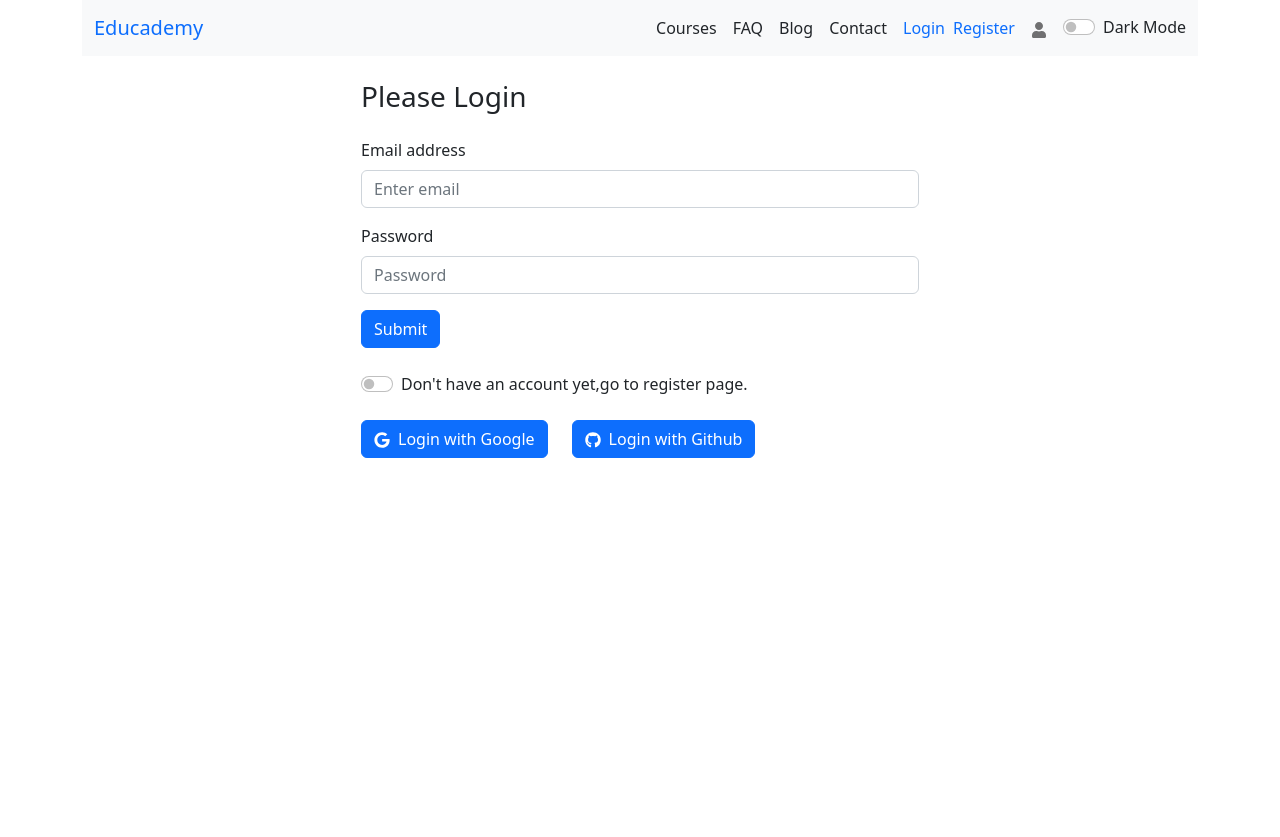
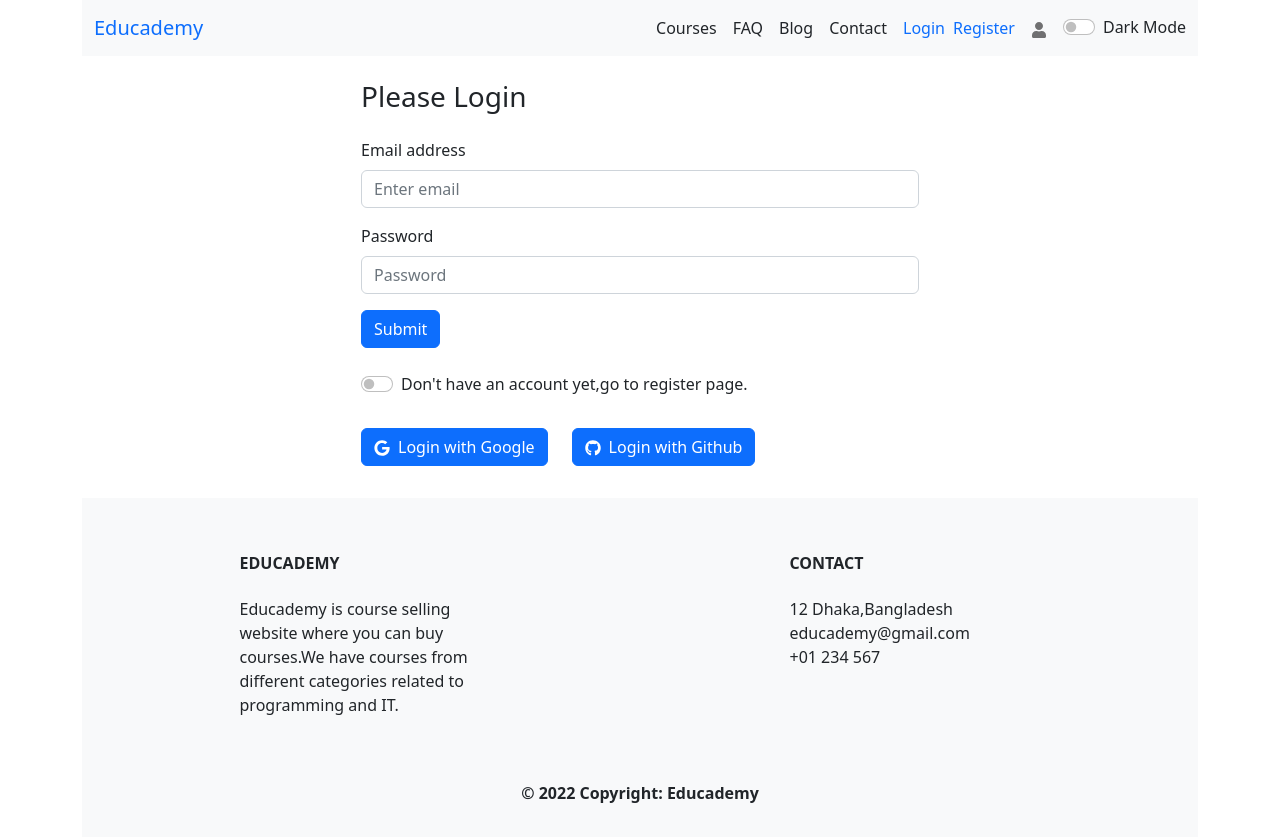
Before and after one commit to thinkingmore/educademy, a React (Create React App) app: page /login in a window 1280 px wide. Before the commit the page ends 800 px from the top, so only its background shows below. Built offline with nearby package versions, Linux system fonts and the light colour scheme; no server answers.

Commit message:
added a footer

```diff
--- a/public/index.html
+++ b/public/index.html
@@ -24,7 +24,7 @@
       work correctly both with client-side routing and a non-root public URL.
       Learn how to configure a non-root public URL by running `npm run build`.
     -->
-    <title>React App</title>
+    <title>Educademy</title>
   </head>
   <body>
     <noscript>You need to enable JavaScript to run this app.</noscript>
--- a/src/Pages/Courses/Course.js
+++ b/src/Pages/Courses/Course.js
@@ -13,8 +13,9 @@ const Course = () => {
             const doc = new jsPDF();
             const details = document.getElementById("csName").textContent;
             const price = document.getElementById("csPrice").textContent;
-            doc.text(details,10,10)
-            doc.text(price,30,30)
+            doc.setFontSize(20)
+            doc.text(35,25,details)
+            doc.text(60,50,price)
             doc.save('welcome.pdf')
          }
 
@@ -39,7 +40,7 @@ const Course = () => {
                     <Button onClick={print} variant="primary">Download <FaArrowCircleRight/></Button>
                 </Card.Body>
             </Card>
-            <Card id="courseDetails" style={{width:'30rem'}}>
+            <Card id="courseDetails" style={{width:"60%"}}>
                 <Card.Img variant="top" src={course.img_url} />
                 <Card.Body>
                 <Card.Title id="csName">{course.course_title}</Card.Title>
--- a/src/Pages/Login/Login/Login.js
+++ b/src/Pages/Login/Login/Login.js
@@ -89,8 +89,8 @@ const Login = () => {
                 </div>
             </Form>
             <>
-                <Button onClick={handleGoogleSignIn} className='me-4' variant="primary"><FaGoogle/><span className='ms-2'>Login with Google</span></Button>
-                <Button onClick={handleGithubSignIn} className='me-4' variant="primary"><FaGithub/><span className='ms-2'>Login with Github</span></Button>
+                <Button onClick={handleGoogleSignIn} className='me-4 my-2' variant="primary"><FaGoogle/><span className='ms-2'>Login with Google</span></Button>
+                <Button onClick={handleGithubSignIn} className='me-4 my-2' variant="primary"><FaGithub/><span className='ms-2'>Login with Github</span></Button>
 
             </>
         </div>
--- a/src/Pages/Login/Register/Register.js
+++ b/src/Pages/Login/Register/Register.js
@@ -50,7 +50,7 @@ const Register = () => {
         <div>
             <Form onSubmit={handleSubmit}>
                 <Form.Group className="mb-3" controlId="formBasicEmail">
-                    <Form.Label>Your Name</Form.Label>
+                    <Form.Label>Full Name</Form.Label>
                 <Form.Control name="name" type="name" placeholder="Your Name" />
                 </Form.Group>
                 <Form.Group className="mb-3" controlId="formBasicPassword">
--- /dev/null
+++ b/src/layout/Footer/Footer.js
@@ -0,0 +1,48 @@
+import React from 'react';
+
+const Footer = () => {
+
+    return (
+        <footer class="text-center text-lg-start bg-light p-2 mt-4">
+            <section class="">
+                <div class="container text-center text-md-start mt-5">
+
+                <div class="row mt-3">
+
+                    <div class="col-md-3 col-lg-4 col-xl-3 mx-auto mb-4">
+
+                    <h6 class="text-uppercase fw-bold mb-4">
+                      Educademy
+                    </h6>
+                    <p>
+                       Educademy is course selling website where you can buy courses.We have courses
+                       from different categories related to programming and IT.
+                    </p>
+                    </div>
+                    <div class="col-md-4 col-lg-3 col-xl-3 mx-auto mb-md-0 mb-4">
+
+                    <h6 class="text-uppercase fw-bold mb-4">Contact</h6>
+                    <p>
+                        12 Dhaka,Bangladesh
+                        <br/>
+                        educademy@gmail.com
+                        <br/>
+                        +01 234 567
+                    </p>
+
+                    </div>
+
+                </div>
+
+                </div>
+            </section>
+            <div class="text-center fw-bold p-4 bg-light">
+                © 2022 Copyright: Educademy
+
+            </div>
+        </footer>
+
+    );
+};
+
+export default Footer;
--- a/src/layout/Main.js
+++ b/src/layout/Main.js
@@ -1,6 +1,7 @@
 import React from 'react';
 import { Container } from 'react-bootstrap';
 import { Outlet } from 'react-router-dom';
+import Footer from './Footer/Footer';
 import Header from './Header/Header';
 
 const Main = () => {
@@ -9,6 +10,7 @@ const Main = () => {
             <Container>
                 <Header></Header>
                 <Outlet></Outlet>
+                <Footer></Footer>
             </Container>
         </div>
     );
```
